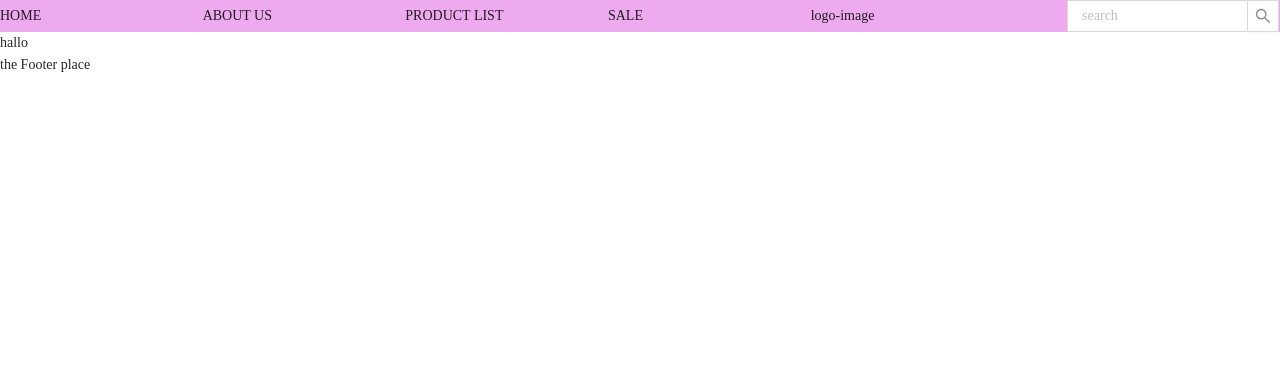
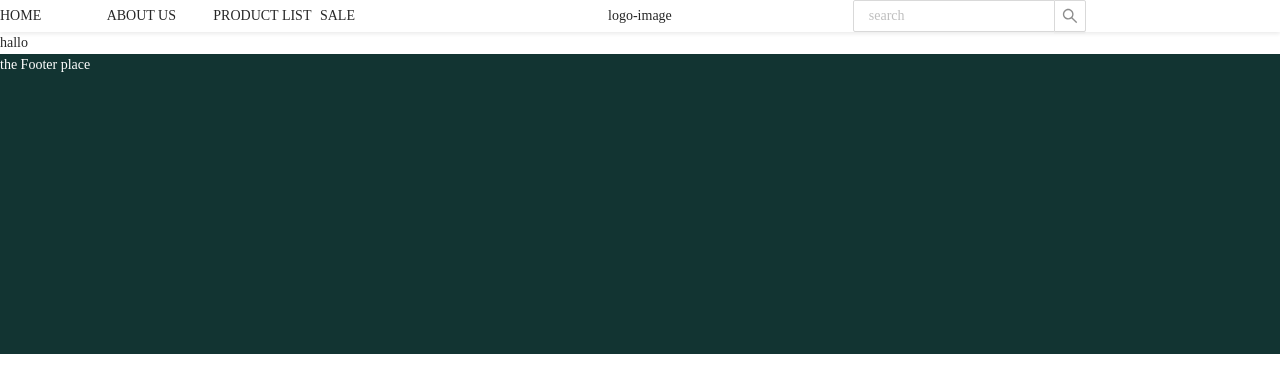
Before and after one commit to Maede-Dev/big-store, a Next.js app: page / in a window 1280 px wide. Shown: the top 392 px of the page. Built offline with nearby package versions, Linux system fonts and the light colour scheme.

Commit message:
fix style header and some changes

```diff
--- /dev/null
+++ b/Components/Footer/footer.module.scss
@@ -0,0 +1,5 @@
+.footer_container {
+  color: white;
+  background-color: #123432;
+  min-height: 300px;
+}
--- a/Components/Footer/index.jsx
+++ b/Components/Footer/index.jsx
@@ -1,7 +1,8 @@
 import React from "react";
+import style from "./footer.module.scss";
 
 const FooterCustom = () => {
-  return <div>the Footer place</div>;
+  return <div className={style.footer_container}>the Footer place</div>;
 };
 
 export default FooterCustom;
--- a/Components/Header/Header.module.scss
+++ b/Components/Header/Header.module.scss
@@ -1,3 +1,13 @@
 .header_container {
-  background-color: #eae;
+  background-color: white;
+  box-shadow: 0px 2px 4px rgba(0, 0, 0, 0.08);
+  .header_logo {
+    text-align: center;
+  }
+  .header_cols {
+    cursor: pointer;
+  }
+  .header_cols:hover {
+    background-color: rgba(146, 129, 245, 0.918);
+  }
 }
--- a/Components/Header/index.jsx
+++ b/Components/Header/index.jsx
@@ -10,36 +10,36 @@ const Header = () => {
     <Row justify="space-between" align="middle" className={style.header_container}>
       {/* style in antd */
       /* <Checkbox>check me! </Checkbox> */}
-      <Col span={3} className={style.header__cols}>
+      <Col span={2} className={style.header_cols}>
         <Link href="/">
           <span>HOME</span>
         </Link>
       </Col>
 
-      <Col span={3} className={style.header__cols}>
-        <Link href="/aboutUs">
+      <Col span={2} className={style.header_cols}>
+        <Link href="/aboutus">
           <span>ABOUT US</span>
         </Link>
       </Col>
 
-      <Col span={3} className={style.header__cols}>
+      <Col span={2} className={style.header_cols}>
         <Link href="/productList">
           <span>PRODUCT LIST</span>
         </Link>
       </Col>
 
-      <Col span={3} className={style.header__cols}>
+      <Col span={2} className={style.header_cols}>
         <Link href="/sale">
           <span>SALE</span>
         </Link>
       </Col>
 
-      <Col span={4} className="header-logo">
+      <Col span={8} className={style.header_logo}>
         {/* <img src="/public/Images/Logo.png" alt="header-logo" /> */}
         logo-image
       </Col>
 
-      <Col span={4} className="search">
+      <Col span={8} className="search">
         <Space direction="vertical">
           <Search placeholder=" search" className="search-box" />
         </Space>
```
